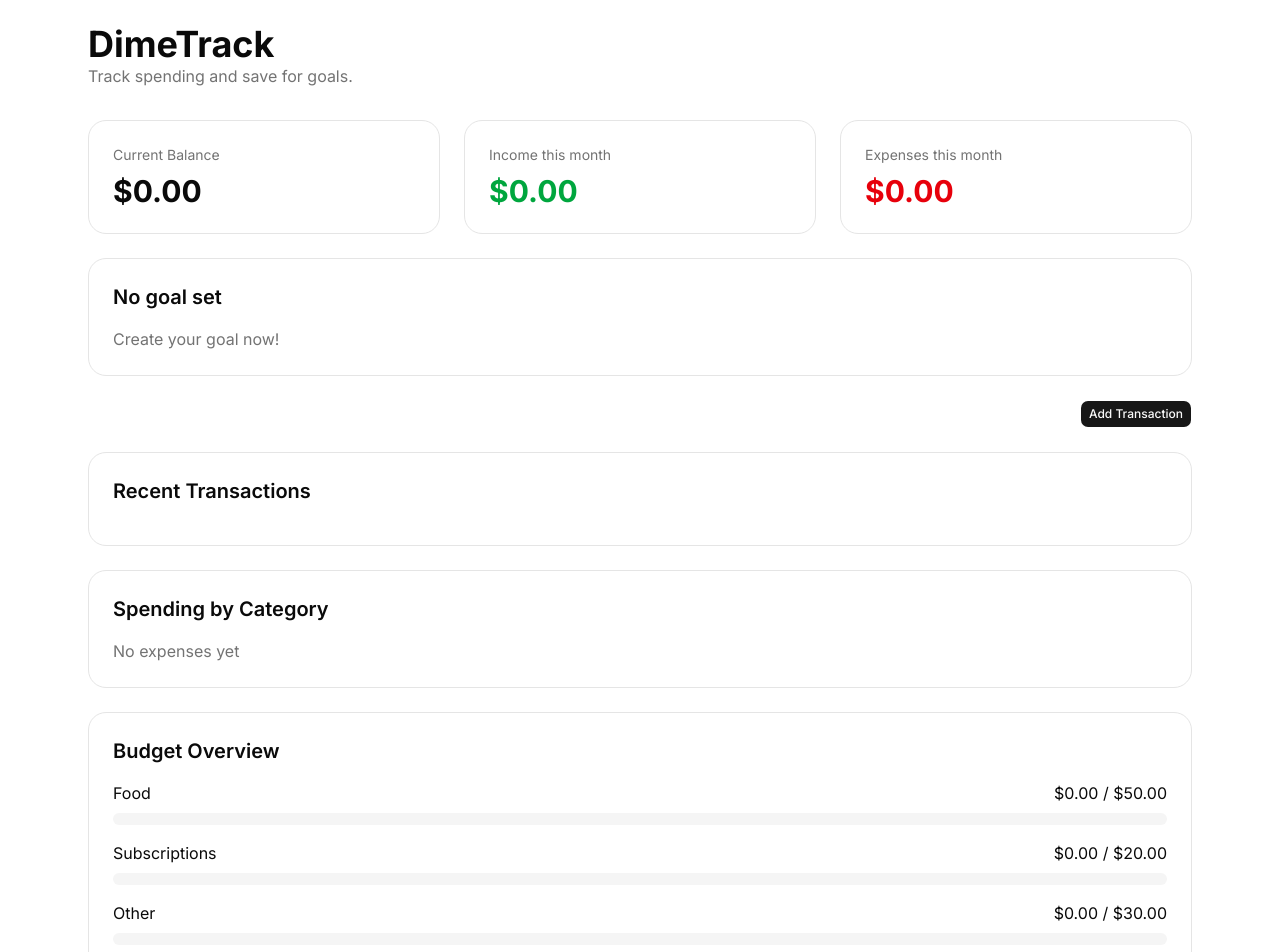
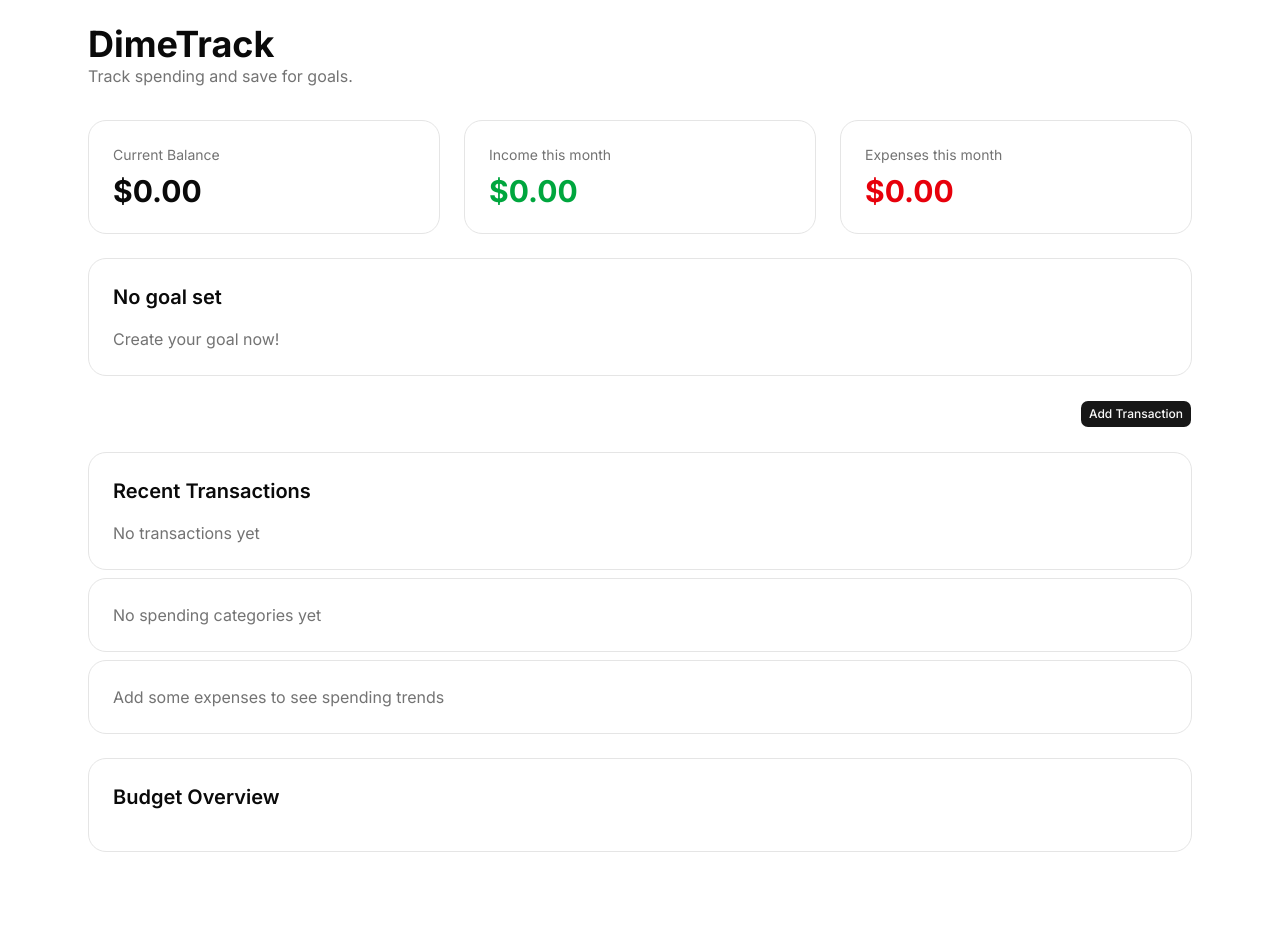
Before and after one commit to d3monas/DimeTrack, a Next.js app: page / in a window 1280 px wide. Shown: the top 952 px of the page. After the commit the page ends 876 px from the top, so only its background shows below. Built offline with nearby package versions, Linux system fonts and the light colour scheme.

Commit message:
feat: empty state for charts, categories, transactions, goals  when user doesn't have any spending & goals set

```diff
--- a/app/page.tsx
+++ b/app/page.tsx
@@ -149,11 +149,7 @@ export default function Home() {
   const [open, setOpen] = useState(false)
   const [goalDialogOpen, setGoalDialogOpen] = useState(false)
 
-  const [budgets, setBudgets] = useState<Record<string, number>>({
-    "Food": 50,
-    "Subscriptions": 20,
-    "Other": 30
-    })
+  const [budgets, setBudgets] = useState<Record<string, number>>({})
 
   useEffect(() => {
     const savedBudgets = loadBudgets()
@@ -166,6 +162,29 @@ export default function Home() {
   useEffect(() => {
     saveBudgets(budgets)
   }, [budgets])
+
+  useEffect(() => {
+    setBudgets((prev) => {
+      const updated = {...prev}
+      categories.forEach((category) => {
+        if (!(category in updated)) {
+          updated[category] = 0
+        }
+      })
+      return updated
+    })
+  }, [categories])
+
+  function deleteCategory(categoryToDelete: string) {
+    setCategories((prev) =>
+      prev.filter((category) => category !== categoryToDelete)
+    )
+    setBudgets((prev) => {
+      const updated = {...prev}
+      delete updated[categoryToDelete]
+      return updated
+    })
+  }
 
   return (
     <main className="min-h-screen bg-background">
--- a/components/categoryBreakdown.tsx
+++ b/components/categoryBreakdown.tsx
@@ -4,6 +4,14 @@ type Things = {
 
 export function CategoryBreakdown({ totals }: Things) {
     const entries = Object.entries(totals).sort(([,a], [,b]) => b - a)
+
+    if (Object.keys(totals).length === 0) {
+        return (
+            <div className="rounded-2xl border p-6 mt-2">
+                <p className="text-muted-foreground">No spending categories yet</p>
+            </div>
+        )
+    }
 
     if (entries.length === 0) {
         return (
--- a/components/spendingCharts.tsx
+++ b/components/spendingCharts.tsx
@@ -17,7 +17,11 @@ export function SpendingChart({totals}: Things) {
     const data = Object.entries(totals).map(([category, amount]) => ({ category, amount}))
 
     if (data.length === 0) {
-        return null
+        return (
+            <div className="rounded-2xl border p-6 mt-2">
+                <p className="text-muted-foreground">Add some expenses to see spending trends</p>
+            </div>
+        )
     }
 
     return (
--- a/components/transactionList.tsx
+++ b/components/transactionList.tsx
@@ -6,10 +6,19 @@ type Things = {
     onDelete(id: number): void
 }
 
+
 export function TransactionList({
     transactions,
     onDelete
 }: Things) {
+
+    if (transactions.length === 0) {
+        return (
+            <p className="text-muted-foreground">No transactions yet</p>
+        )
+    }
+
+
     return (
         <div className="space-y-4">
             {transactions.map((transaction) => (
```
